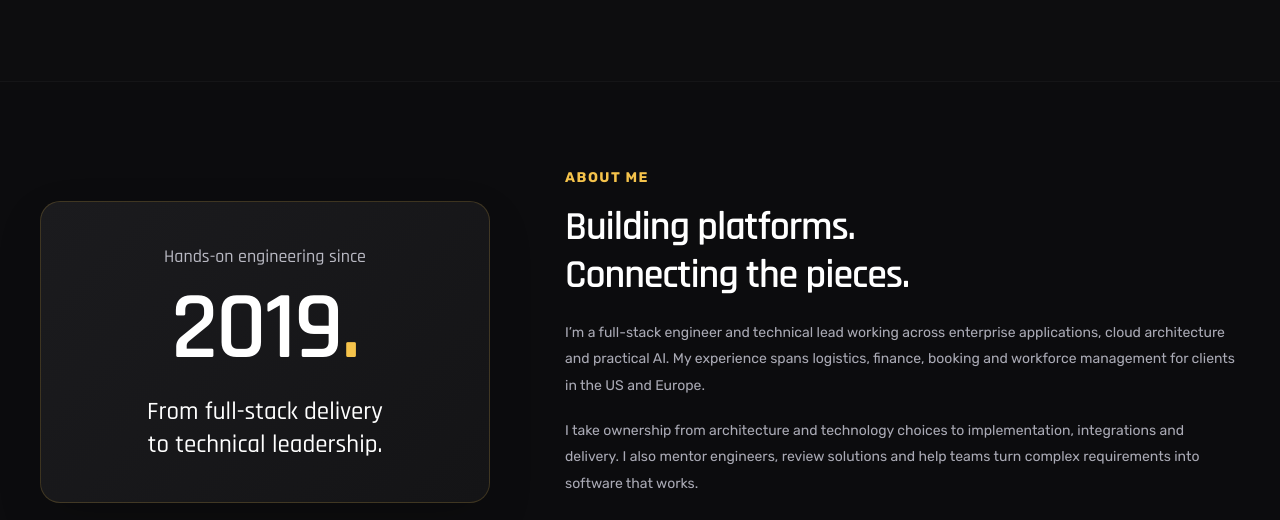
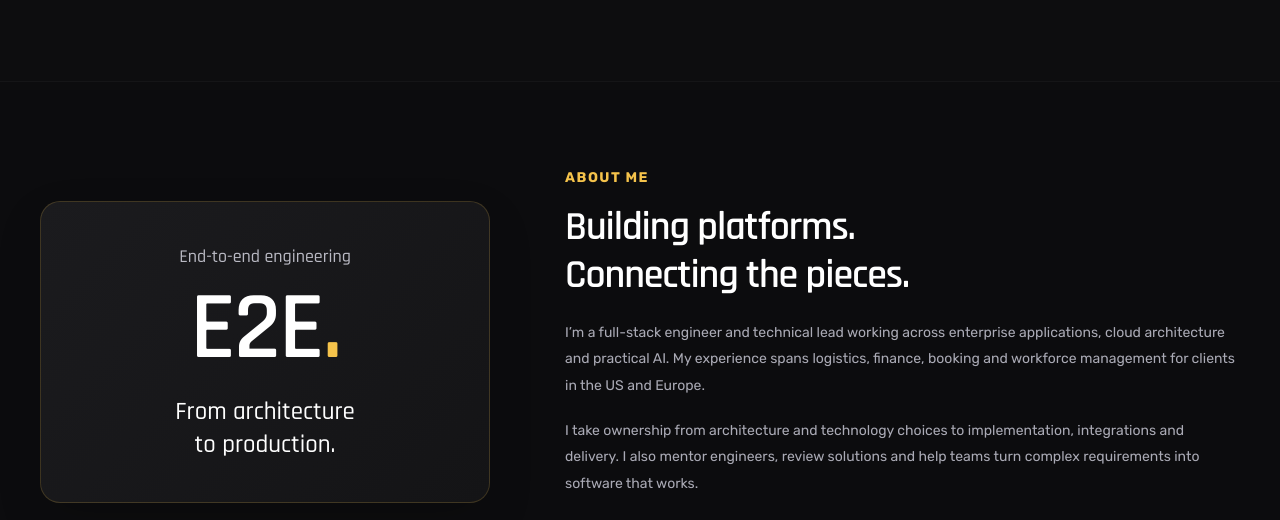
Before and after one commit to artem0513/artem-page, a plain HTML site: page index.html in a window 1280 px wide. Shown: the part 1899-2419 px from the top of the page. Drawn offline with Linux system fonts and the light colour scheme.

Commit message:
Replace prominent start year with engineering expertise

```diff
--- a/index.html
+++ b/index.html
@@ -113,8 +113,8 @@
               />
             </div>
             <div class="hero-note">
-              <span>Building since</span><strong>2019</strong>
-              <p>Full-stack.<br />Cloud. AI.</p>
+              <span>Core expertise</span><strong>.NET</strong>
+              <p>Cloud platforms.<br />AI & RAG.</p>
             </div>
             <div class="banner-four-right-bg-img" aria-hidden="true">
               <img
@@ -257,11 +257,9 @@
           <div class="about-layout">
             <div class="about-us-left-content-wrap">
               <div class="years-of-experience-card reveal">
-                <span class="about-card-label">Hands-on engineering since</span>
-                <h3 class="card-title">2019<span>.</span></h3>
-                <p class="card-para">
-                  From full-stack delivery<br />to technical leadership.
-                </p>
+                <span class="about-card-label">End-to-end engineering</span>
+                <h3 class="card-title">E2E<span>.</span></h3>
+                <p class="card-para">From architecture<br />to production.</p>
               </div>
               <div class="design-card reveal">
                 <div class="design-card-img" aria-hidden="true">
```
